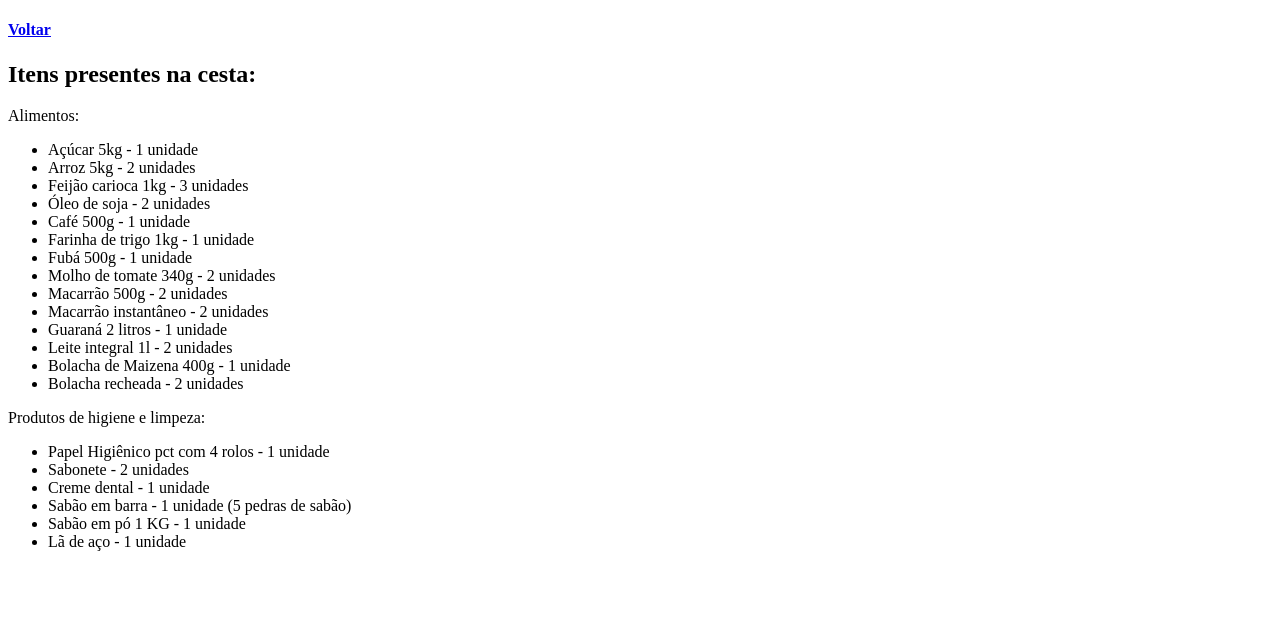
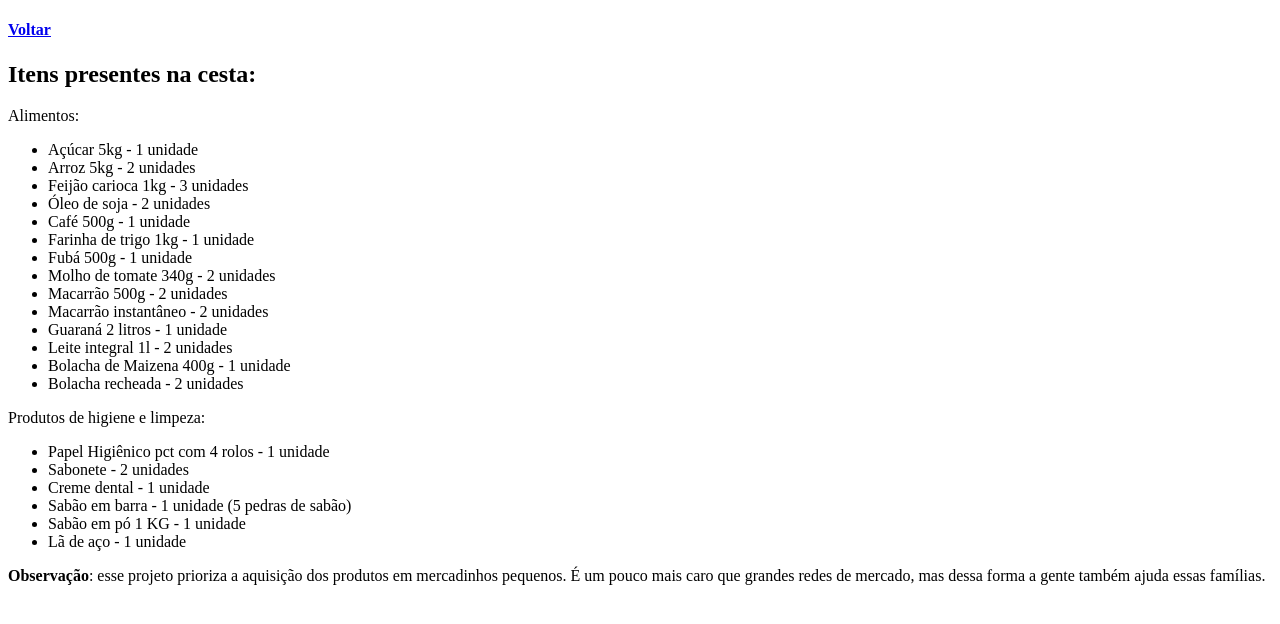
Before and after one commit to joahannes/doacoes, a plain HTML site: page cesta.html in a window 1280 px wide. Drawn offline with Linux system fonts and the light colour scheme.

Commit message:
atualizacao 20:33

```diff
--- a/cesta.html
+++ b/cesta.html
@@ -43,6 +43,9 @@ Produtos de higiene e limpeza:
 	<li> Lã de aço - 1 unidade </li>
 </ul>
 
+<b>Observação</b>: esse projeto prioriza a aquisição dos produtos em mercadinhos pequenos. É um pouco mais caro que grandes redes de mercado, mas dessa forma a gente também ajuda essas famílias.
+
+
 
 </body>
 </html>
```
